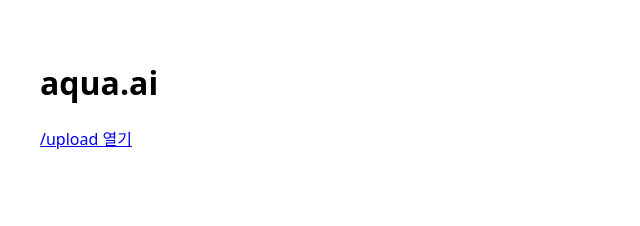
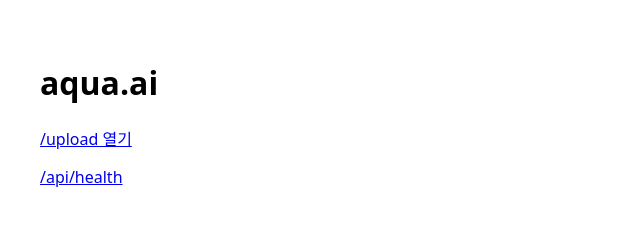
Before and after one commit to Kim-Jay-Jungil/aquaai, a website: page index.html in a window 1280 px wide. Shown: the whole page, without its empty margins (0-640 px from the left). Drawn offline with Linux system fonts and the light colour scheme.

Commit message:
Update index.html

```diff
--- a/index.html
+++ b/index.html
@@ -6,5 +6,6 @@
 <body style="font-family:system-ui,Arial,sans-serif;margin:0;padding:40px">
   <h1>aqua.ai</h1>
   <p><a href="/upload">/upload 열기</a></p>
+  <p><a href="/api/health" target="_blank">/api/health</a></p>
 </body>
 </html>
```
